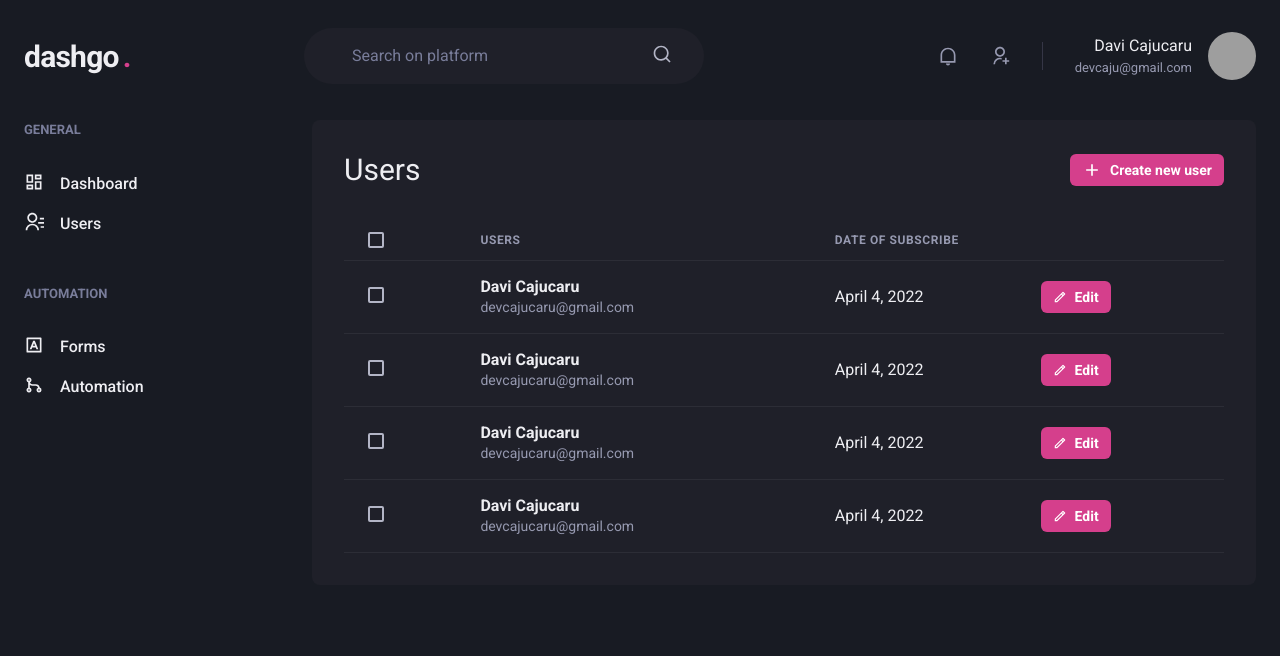
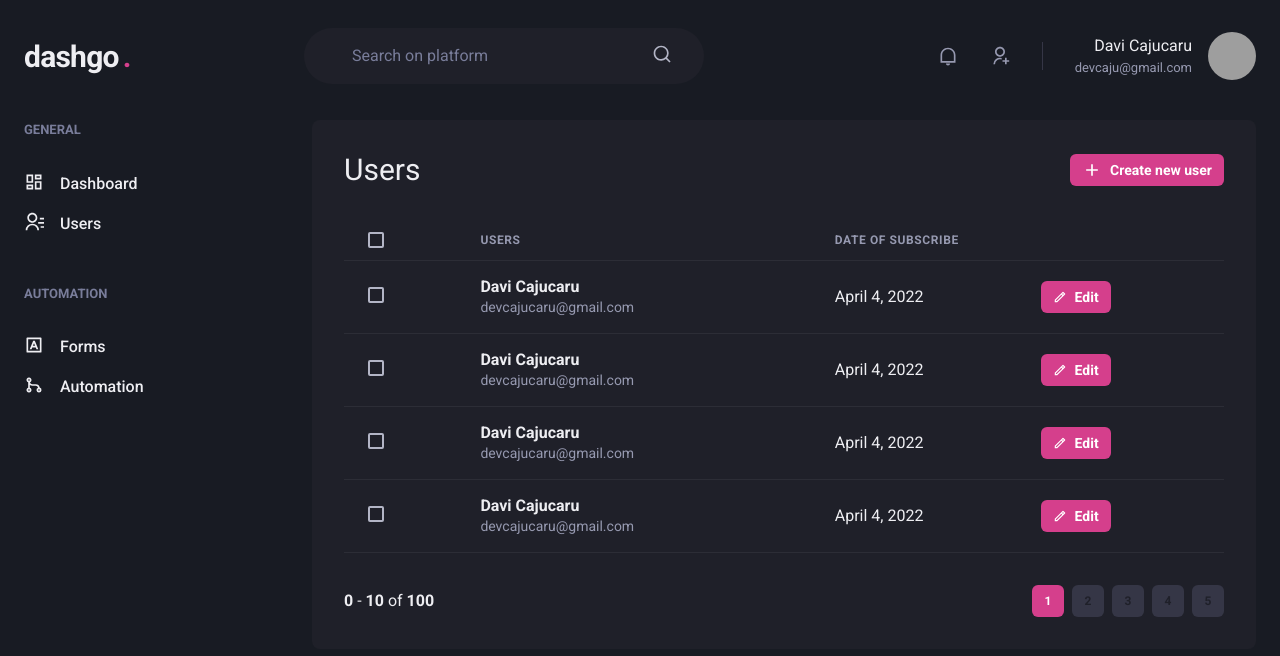
Before and after one commit to davicaju/dashgo, a Next.js app: page /users in a window 1280 px wide. Shown: the top 656 px of the page. Built offline with nearby package versions, Linux system fonts and the light colour scheme; grey boxes are pictures that could not be loaded.

Commit message:
feat: finish first part application

```diff
--- /dev/null
+++ b/src/components/Pagination.tsx
@@ -0,0 +1,66 @@
+import { Box, Button, Stack } from "@chakra-ui/react";
+
+export function Pagination() {
+  return (
+    <Stack
+      direction="row"
+      mt="8"
+      justify="space-between"
+      align="center"
+      spacing="6"
+    >
+      <Box>
+        <strong>0</strong> - <strong>10</strong> of <strong>100</strong>
+      </Box>
+      <Stack direction="row" spacing="2">
+        <Button
+          size="sm"
+          fontSize="xs"
+          width="4"
+          colorScheme="pink"
+          disabled
+          _disabled={{ bg: "pink.500", cursor: "pointer" }}
+        >
+          1
+        </Button>
+
+        <Button
+          size="sm"
+          fontSize="xs"
+          width="4"
+          bgColor="gray.700"
+          _hover={{ bg: "gray.500" }}
+        >
+          2
+        </Button>
+        <Button
+          size="sm"
+          fontSize="xs"
+          width="4"
+          bgColor="gray.700"
+          _hover={{ bg: "gray.500" }}
+        >
+          3
+        </Button>
+        <Button
+          size="sm"
+          fontSize="xs"
+          width="4"
+          bgColor="gray.700"
+          _hover={{ bg: "gray.500" }}
+        >
+          4
+        </Button>
+        <Button
+          size="sm"
+          fontSize="xs"
+          width="4"
+          bgColor="gray.700"
+          _hover={{ bg: "gray.500" }}
+        >
+          5
+        </Button>
+      </Stack>
+    </Stack>
+  );
+}
--- a/src/pages/users/index.tsx
+++ b/src/pages/users/index.tsx
@@ -16,6 +16,7 @@
 import { RiAddLine, RiPencilLine } from "react-icons/ri";
 
 import { Header } from "../../components/Header";
+import { Pagination } from "../../components/Pagination";
 import { Sidebar } from "../../components/Sidebar";
 
 export default function UserList() {
@@ -162,6 +163,8 @@
               </Tr>
             </Tbody>
           </Table>
+
+          <Pagination />
         </Box>
       </Flex>
     </Box>
```
Also changed, not shown: src/pages/users/create.tsx (added, +55 -0 lines).
